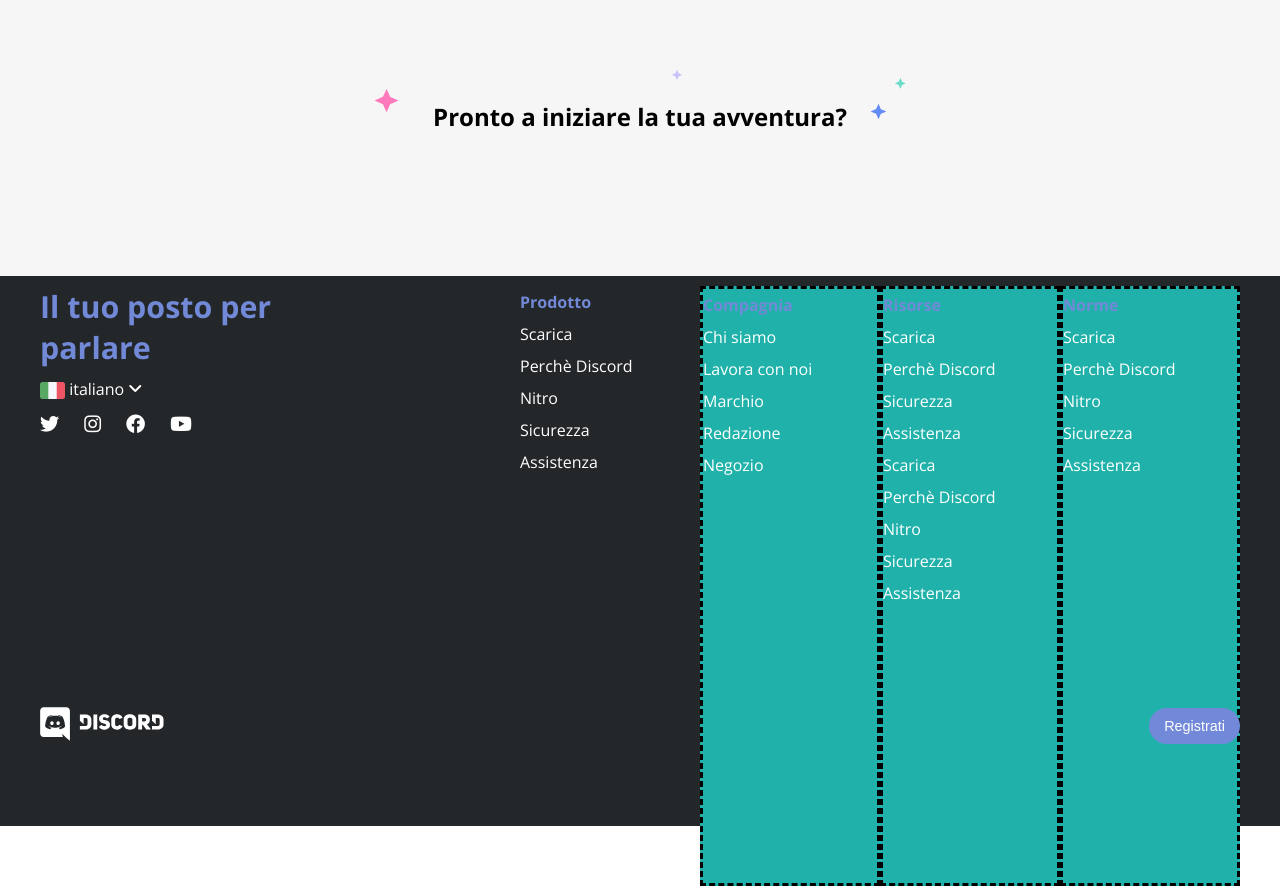
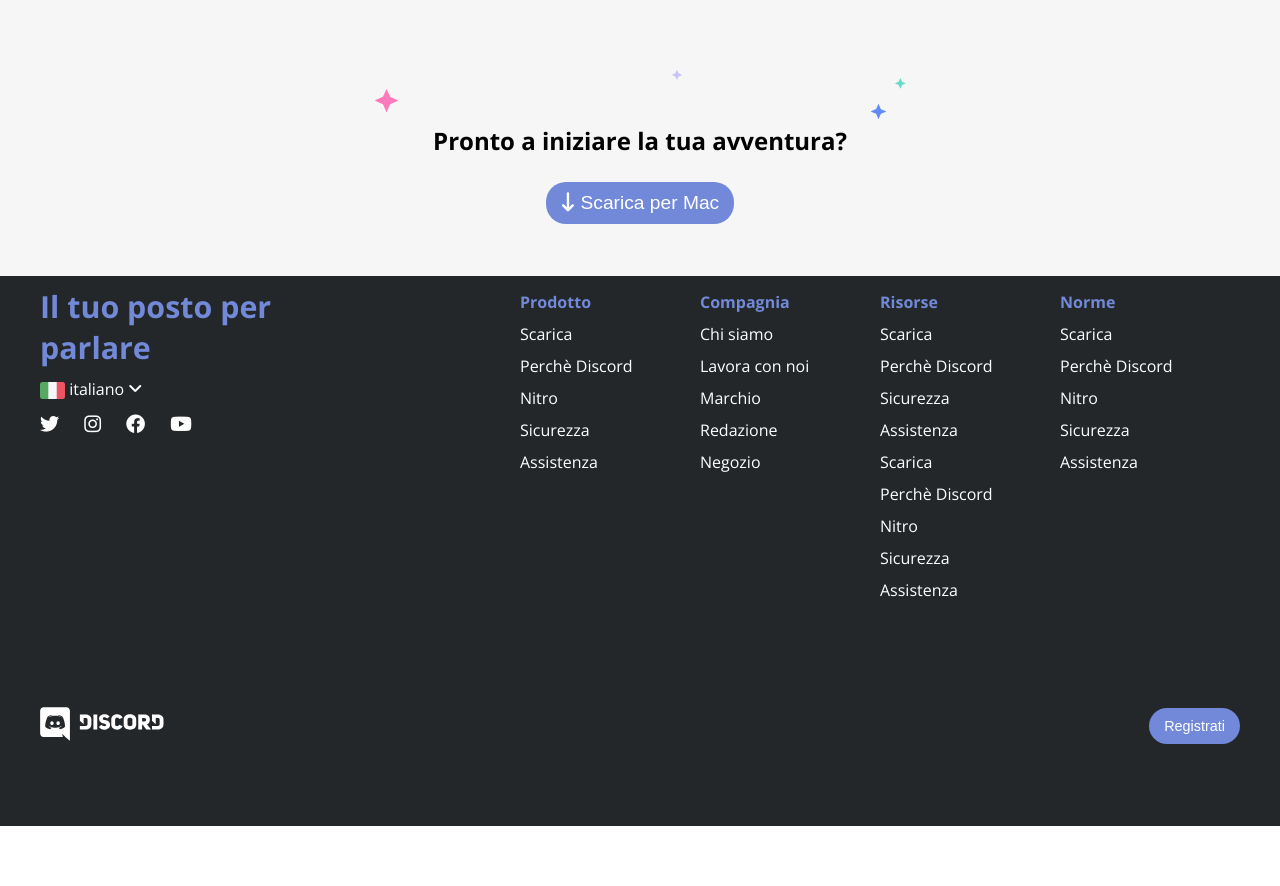
Before and after one commit to AlessandroMungai/htmlcss-discord, a plain HTML site: page index.html in a window 1280 px wide. Shown: the part 2824-3710 px from the top of the page. Drawn offline with nearby package versions, Linux system fonts and the light colour scheme.

Commit message:
modifiche ulteriori

```diff
--- a/css/Style.css
+++ b/css/Style.css
@@ -234,7 +234,7 @@ MAIN FIFTH SECTION
 
 .h3-fifth-section{
     font-size: 1.5em;
-    padding-top: 30px;
+
 }
 
 .text-fifth-section{
@@ -269,10 +269,12 @@ MAIN FIFTH SECTION
     width: 80%;
 }
 
-.col-star-img{
-    width: 530px;
-    height: 49px;
-    background-image: url(../img/stars.svg);
+.button-download-blue{
+    background-color: #7289DA;
+    color: white;
+    margin-top: 25px;
+    font-size: 1.2em;
+    border: none
 }
 
 /*-------
@@ -473,14 +475,12 @@ DEBUG
     border: dashed black;
 }
 
-.debug .my-col-sixth-two, .my-col-sixth-three,
-.my-col-sixth-four,.my-col-sixth-five{
+.debug .my-col-sixth-two, .debug .my-col-sixth-three,
+.debug .my-col-sixth-four, .debug .my-col-sixth-five{
     background-color: #20B2AA;
     height: 600px;
     border: dashed black;
 }
-*/
-
 
 .debug .seventh-section{
     height: 150px;
--- a/index.html
+++ b/index.html
@@ -267,15 +267,23 @@
 
                             <div class="col-star-img">
 
+                                <img src="img/stars.svg" alt="">
+
                                 <h3 class="h3-fifth-section">
                                     Pronto a iniziare la tua avventura?
                                 </h3>
 
+                                <button class="button button-download-blue">
+
+                                    <i class="fa-solid fa-arrow-down-long"></i>
+
+                                    Scarica per Mac
+
+                                </button>
+
                             </div>
 
                         </div>
-
-
 
                     </div>
 
```
